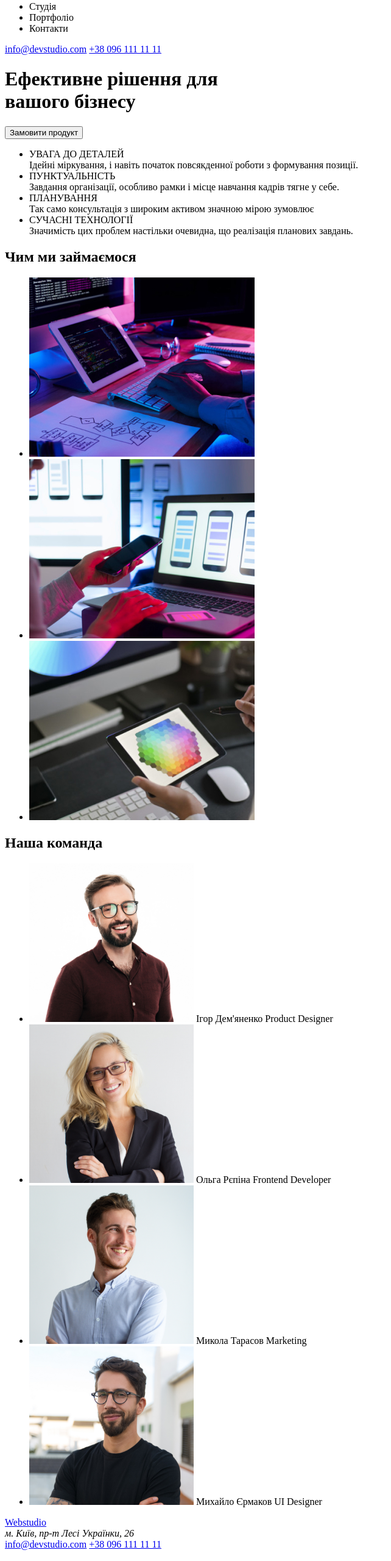
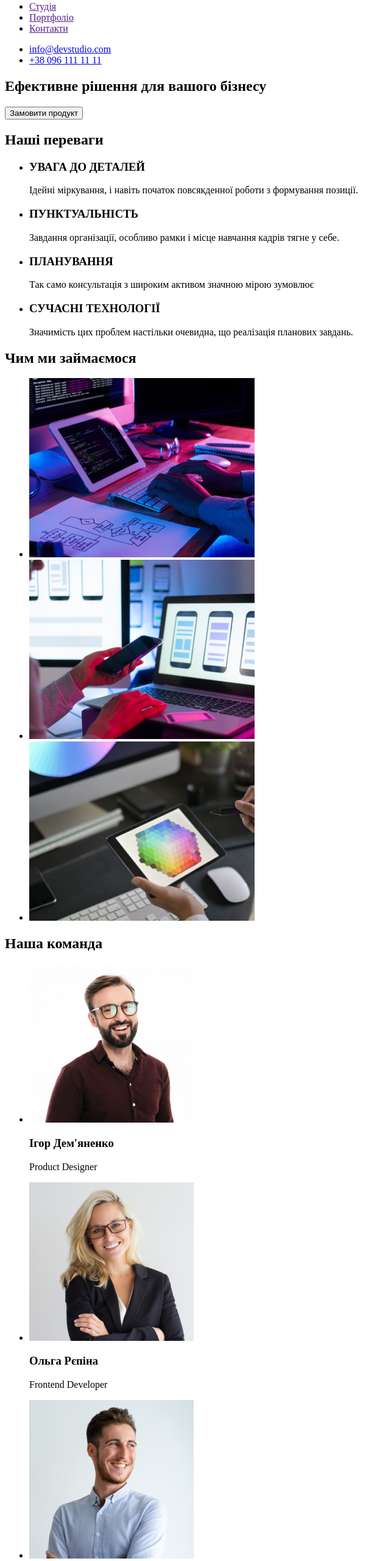
Before and after one commit to Kostiantyn306/goit-markup-hw-01, a plain HTML site: page index.html in a window 1280 px wide. Shown: the part 40-2600 px from the top of the page at 61% size, without its empty margins (0-642 px from the left). Drawn offline with Linux system fonts and the light colour scheme.

Commit message:
code editing

```diff
--- a/index.html
+++ b/index.html
@@ -9,52 +9,59 @@
   <body>
     <!-- Шапка сайту -->
     <header>
-      <a href="Webstudio"><span>Web</span>studio</a>
       <nav>
+        <a href="./index.html"><span>Web</span>studio</a>
         <ul>
-          <li>Студія</li>
-          <li>Портфоліо</li>
-          <li>Контакти</li>
+          <li><a href="">Студія</a></li>
+          <li><a href="">Портфоліо</a></li>
+          <li><a href="">Контакти</a></li>
         </ul>
       </nav>
-      <a href="mailto:info@devstudio.com">info@devstudio.com</a>
-      <a href="tel:+380961111111">+38 096 111 11 11</a>
+      <ul>
+        <li><a href="mailto:info@devstudio.com">info@devstudio.com</a></li>
+        <li><a href="tel:+380961111111">+38 096 111 11 11</a></li>
+      </ul>
     </header>
     <!-- Основна частина -->
     <main>
-      <div>
-        <h1>
-          Ефективне рішення для<br />
-          вашого бізнесу
-        </h1>
-        <a href="Замовити_послугу"></a>
+      <section>
+        <h1>Ефективне рішення для вашого бізнесу</h1>
         <button>Замовити продукт</button>
-      </div>
-      <div>
+      </section>
+      <section>
+        <h2 aria-hidden="true">Наші переваги</h2>
         <ul>
           <li>
-            <span>УВАГА ДО ДЕТАЛЕЙ</span><br />
-            Ідейні міркування, і навіть початок повсякденної роботи з формування
-            позиції.
+            <h3>УВАГА ДО ДЕТАЛЕЙ</h3>
+            <p>
+              Ідейні міркування, і навіть початок повсякденної роботи з
+              формування позиції.
+            </p>
           </li>
           <li>
-            <span>ПУНКТУАЛЬНІСТЬ</span><br />
-            Завдання організації, особливо рамки і місце навчання кадрів тягне у
-            себе.
+            <h3>ПУНКТУАЛЬНІСТЬ</h3>
+            <p>
+              Завдання організації, особливо рамки і місце навчання кадрів тягне
+              у себе.
+            </p>
           </li>
           <li>
-            <span>ПЛАНУВАННЯ</span><br />
-            Так само консультація з широким активом значною мірою зумовлює
+            <h3>ПЛАНУВАННЯ</h3>
+            <p>
+              Так само консультація з широким активом значною мірою зумовлює
+            </p>
           </li>
           <li>
-            <span>СУЧАСНІ ТЕХНОЛОГІЇ</span><br />
-            Значимість цих проблем настільки очевидна, що реалізація планових
-            завдань.
+            <h3>СУЧАСНІ ТЕХНОЛОГІЇ</h3>
+            <p>
+              Значимість цих проблем настільки очевидна, що реалізація планових
+              завдань.
+            </p>
           </li>
         </ul>
-      </div>
+      </section>
       <!-- Чим ми займаємося -->
-      <div>
+      <section>
         <h2>Чим ми займаємося</h2>
         <ul>
           <li>
@@ -67,38 +74,42 @@
             <img src="./imeges/img3.jpg" width="370" alt="Приклад третій" />
           </li>
         </ul>
-      </div>
+      </section>
       <!--Наша команда  -->
-      <div>
+      <section>
         <h2>Наша команда</h2>
         <ul>
           <li>
-            <img src="./imeges/Team1.jpg" alt="Ігор Дем'яненко" width="270" />
-            Ігор Дем'яненко Product Designer
+            <img src="./imeges/team-1.jpg" alt="Ігор Дем'яненко" width="270" />
+            <h3>Ігор Дем'яненко</h3>
+            <p>Product Designer</p>
           </li>
           <li>
-            <img src="./imeges/Team2.jpg" alt="Ольга Рєпіна" width="270" />
-            Ольга Рєпіна Frontend Developer
+            <img src="./imeges/team-2.jpg" alt="Ольга Рєпіна" width="270" />
+            <h3>Ольга Рєпіна</h3>
+            <p>Frontend Developer</p>
           </li>
           <li>
-            <img src="./imeges/Team3.jpg" alt="Микола Тарасов" width="270" />
-            Микола Тарасов Marketing
+            <img src="./imeges/team-3.jpg" alt="Микола Тарасов" width="270" />
+            <h3>>Микола Тарасов</h3>
+            <p>Marketing</p>
           </li>
           <li>
-            <img src="./imeges/Team4.jpg" alt="Михайло Єрмаков" width="270" />
-            Михайло Єрмаков UI Designer
+            <img src="./imeges/team-4.jpg" alt="Михайло Єрмаков" width="270" />
+            <h3>Михайло Єрмаков</h3>
+            <p>UI Designer</p>
           </li>
         </ul>
-      </div>
+      </section>
     </main>
     <!-- Підвал -->
     <footer>
-      <div>
-        <a href="Webstudio"><span>Web</span>studio</a>
-        <address>м. Київ, пр-т Лесі Українки, 26</address>
-        <a href="mailto:info@devstudio.com">info@devstudio.com</a>
-        <a href="tel:+380961111111">+38 096 111 11 11</a>
-      </div>
+      <a href="./index.html"><span>Web</span>studio</a>
+      <address>м. Київ, пр-т Лесі Українки, 26</address>
+      <ul>
+        <li><a href="mailto:info@devstudio.com">info@devstudio.com</a></li>
+        <li><a href="tel:+380961111111">+38 096 111 11 11</a></li>
+      </ul>
     </footer>
   </body>
 </html>
```
Also changed, not shown: imeges/team-1.jpg (added), imeges/team-2.jpg (added), imeges/team-3.jpg (added), imeges/team-4.jpg (added).
